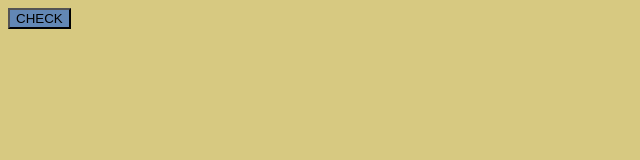
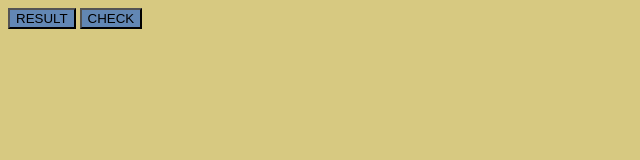
Before and after one commit to Ansh1221580288/2B_AIML_26, a plain HTML site: page index.html in a window 1280 px wide. Shown: the whole page, without its empty margins (0-640 px from the left). Drawn offline with Linux system fonts and the light colour scheme.

Commit message:
Basic Code 3

```diff
--- a/index.html
+++ b/index.html
@@ -8,7 +8,7 @@
 </head>
 <body>
 
-    <!-- <input type="button"  value="RESULT" onclick="sum()"> -->
+    <input type="button"  value="RESULT" onclick="sum()">
     <input type="button" value="CHECK" onclick="vote()">
     <script src = "script.js"></script>
 </body>
--- a/script.js
+++ b/script.js
@@ -1,11 +1,11 @@
-// function sum (){
-//     const a = 50;
-//     const b = 41;
-//     const c = a + b ;
+function sum (){
+    const a = 50;
+    const b = 41;
+    const c = a + b ;
     // return a + b ;
     // console.log(c);   // for printing  in console  window
-    // document.write(c);  // for printing in browser
-// }
+    document.write(c);  // for printing in browser
+}
 
 // sum();
 // console.log(sum); // for printing the sum function
```
